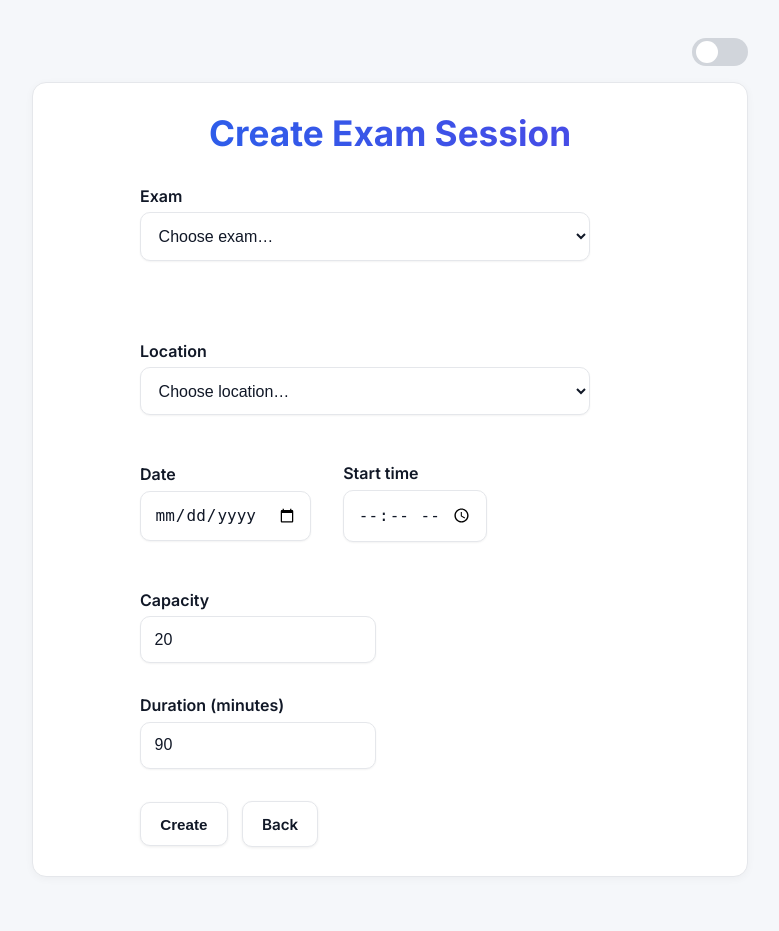
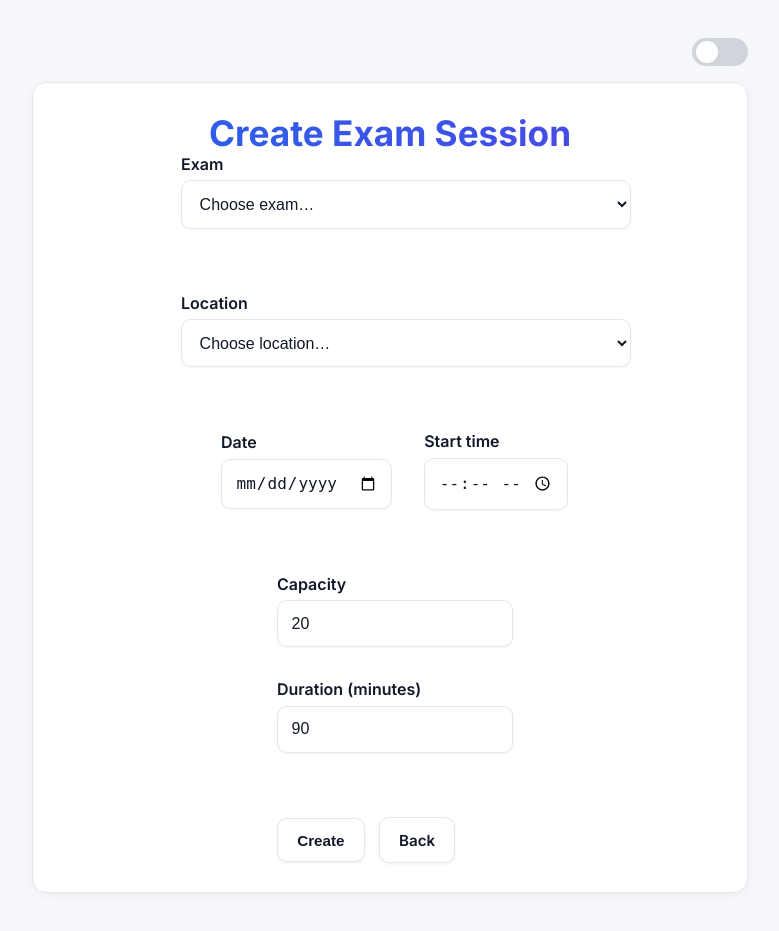
Before and after one commit to Giovanni-67/ExamRegistration, a Flask app: template templates/faculty_new_session.html in a window 1280 px wide. Shown: the whole page, without its empty margins (250-1029 px from the left). Before the commit the page ends 877 px from the top, so only its background shows below. Run offline with Flask 3, Linux system fonts and the light colour scheme; the template is opened without the code that fills it, so the values that code supplies are empty.

Commit message:
Updated spacing and layout on faculty new session page

```diff
--- a/static/css/faculty_new_session.css
+++ b/static/css/faculty_new_session.css
@@ -75,7 +75,7 @@ body {
 h1 {
     font-size: 2.2rem;
     font-weight: 700;
-    margin: 0 0 2rem;
+    margin: 0 0 0rem;
     text-align: center;
     background: linear-gradient(to right, var(--blue), var(--indigo));
     -webkit-background-clip: text;
@@ -138,7 +138,7 @@ h1 {
     gap: 2rem;
     flex-wrap: wrap;
     align-items: center;
-    margin-top: 3rem;
+    margin-top: 4rem;
 }
 
 .row label {
@@ -164,7 +164,7 @@ label {
     font-weight: 600;
     font-size: 1rem;
     color: var(--fg);
-    margin: 5rem 0 0rem;
+    margin: 4rem 0 0rem;
 }
 
 label:first-of-type {
@@ -201,7 +201,33 @@ form > label,
 form > .row,
 form > div {
     width: 100%;
-    max-width: 500px;
+    max-width: 450px;
+}
+
+/* Individual adjustments for each element */
+/* First label (Exam) */
+form > label:nth-of-type(1) {
+    margin-left: 2rem;
+}
+
+/* Second label (Location) */
+form > label:nth-of-type(2) {
+    margin-left: 2rem;
+}
+
+/* First row (Date/Start time) */
+form > .row:nth-of-type(1) {
+    margin-left: 7rem;
+}
+
+/* Second row (Capacity/Duration) */
+form > .row:nth-of-type(2) {
+    margin-left: 14rem;
+}
+
+/* Button container */
+form > div:last-child {
+    margin-left: 14rem;
 }
 
 @media(max-width: 760px) {
--- a/templates/faculty_new_session.html
+++ b/templates/faculty_new_session.html
@@ -72,7 +72,7 @@
                 </label>
             </div>
 
-            <div style="margin-top:2rem;">
+            <div style="margin-top:4rem;">
                 <button type="submit" class="btn">Create</button>
                 <a class="btn" href="{{ url_for('faculty_portal') }}">Back</a>
             </div>
```
